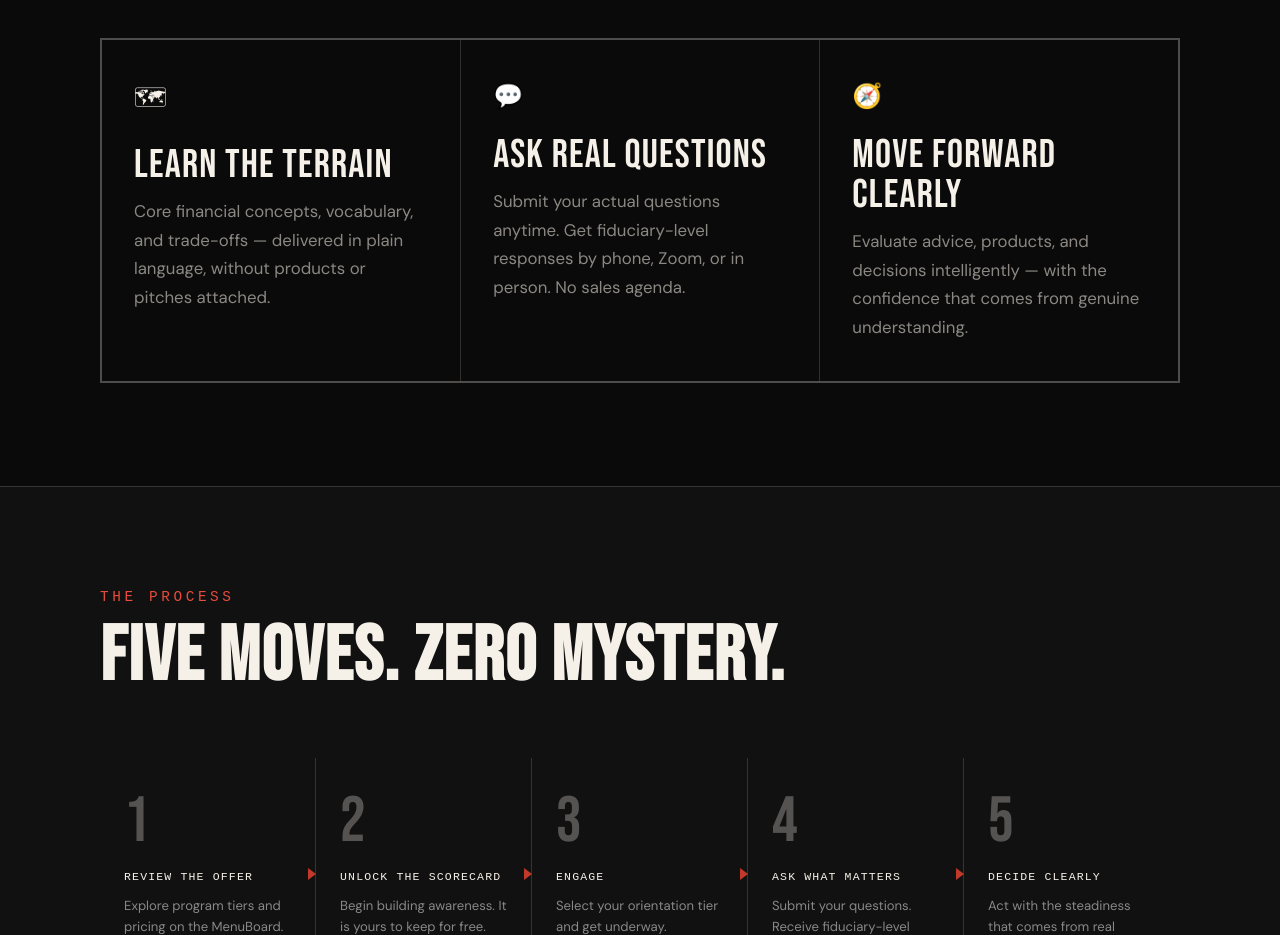
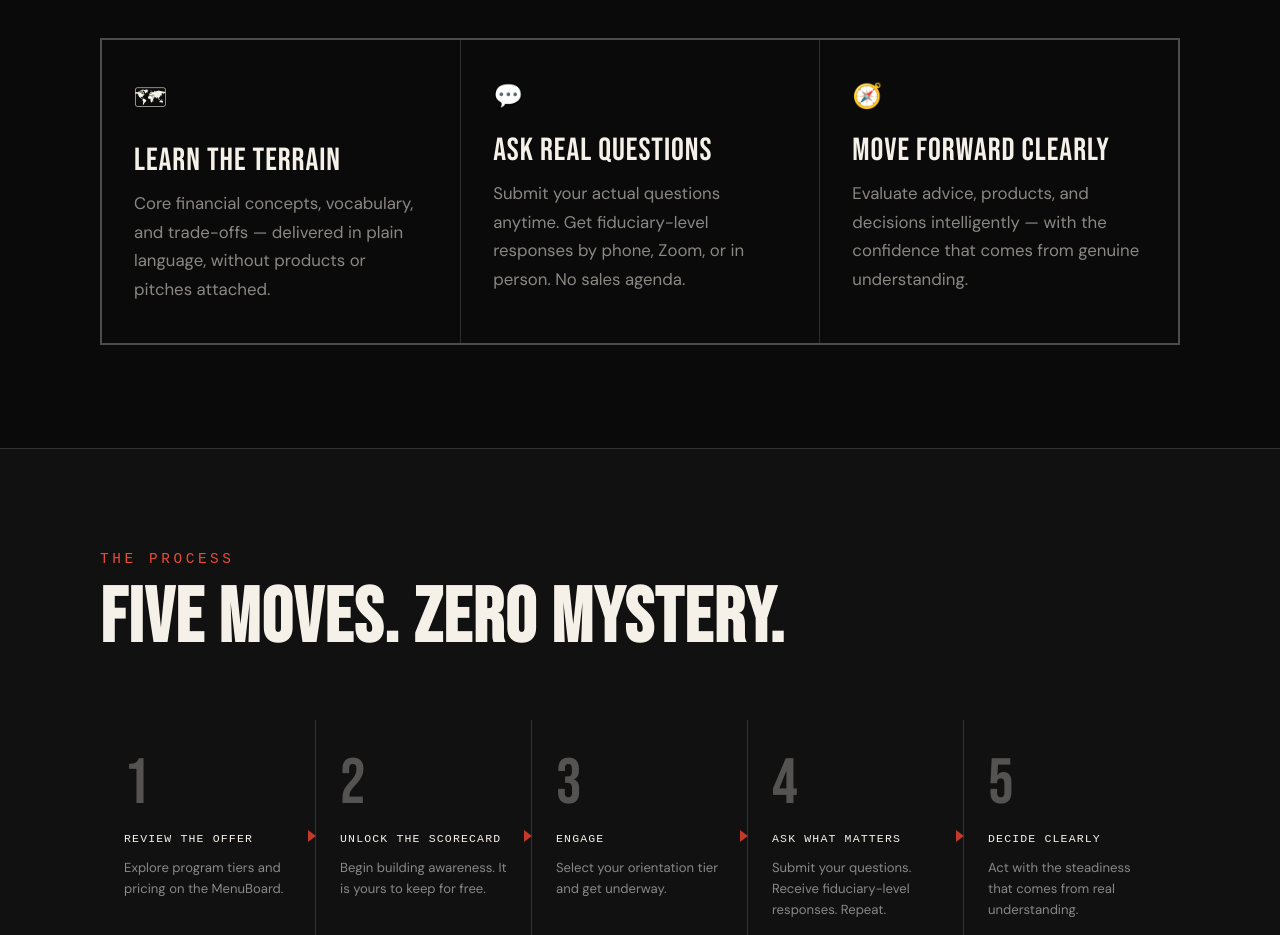
Before and after one commit to jvgiv/ffcpreview, a Next.js app: page / in a window 1280 px wide. Shown: the part 3800-4735 px from the top of the page. Built offline with nearby package versions, Linux system fonts and the light colour scheme; no server answers.

Commit message:
more font adjustments

```diff
--- a/src/app/homepage.css
+++ b/src/app/homepage.css
@@ -457,7 +457,7 @@
 
 .card-title {
   font-family: var(--font-bebas-neue), sans-serif;
-  font-size: 2.5em;
+  font-size: 2em;
   letter-spacing: 0.03em;
   margin-bottom: 0.75rem;
   line-height: 1;
```
